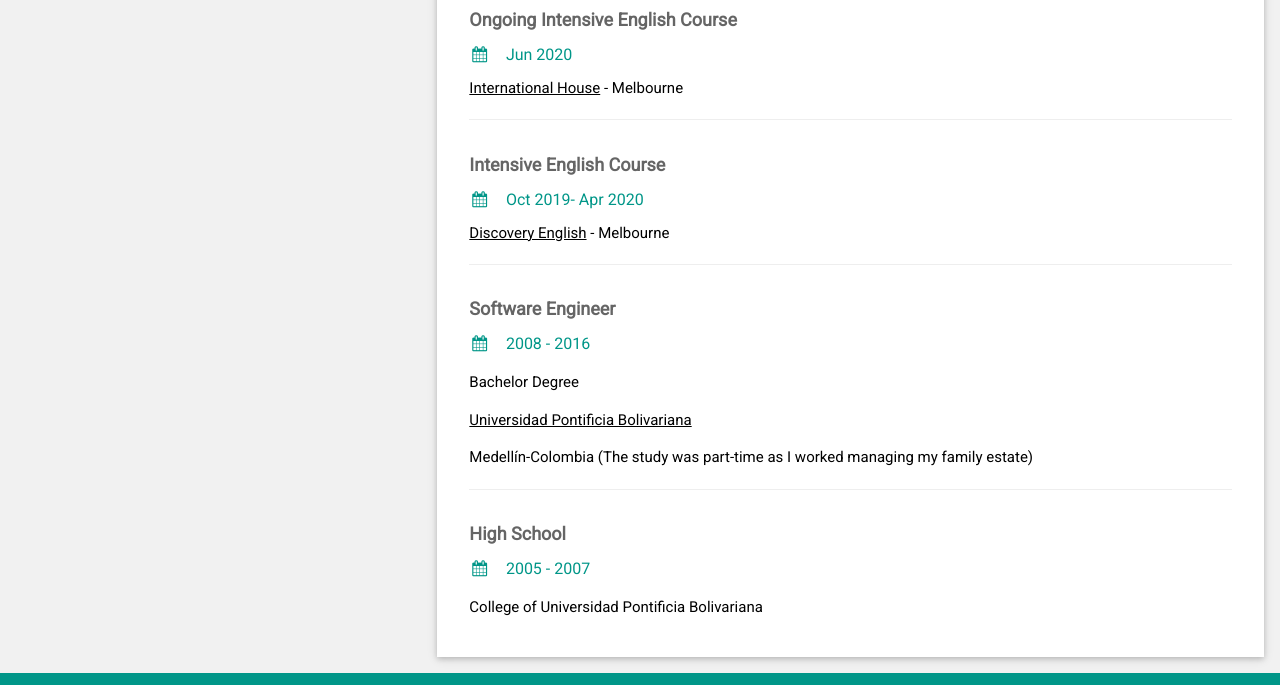
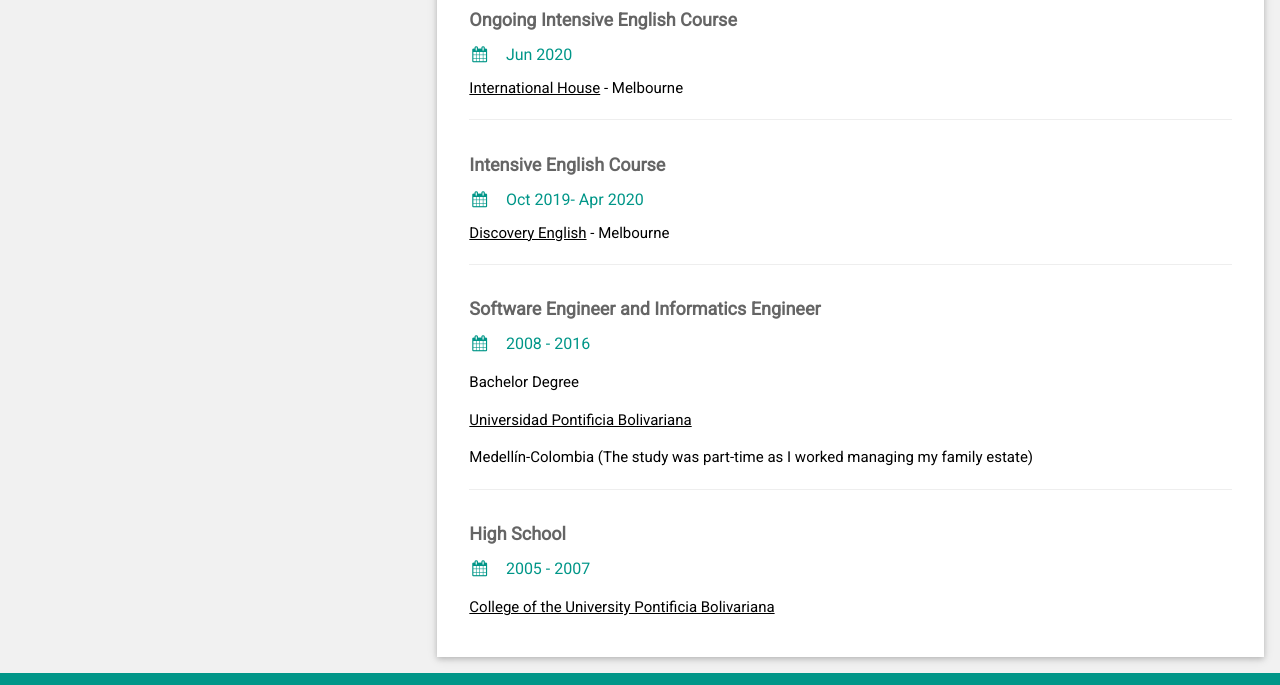
Before and after one commit to larfost/alexander, a plain HTML site: page index.html in a window 1280 px wide. Shown: the part 2249-2934 px from the top of the page. Drawn offline with nearby package versions, Linux system fonts and the light colour scheme.

Commit message:
change of the content
It change the link of the College.
Specification of Bachelor Degree

```diff
--- a/index.html
+++ b/index.html
@@ -69,7 +69,7 @@ html,body,h1,h2,h3,h4,h5,h6 {font-family: "Roboto", sans-serif}
           </div>
           <p>French</p>
           <div class="w3-light-grey w3-round-xlarge">
-            <div class="w3-round-xlarge w3-teal" style="height:24px;width:30%"></div>
+            <div class="w3-round-xlarge w3-teal" style="height:24px;width:15%"></div>
           </div>
           <br>
         </div>
@@ -196,7 +196,7 @@ html,body,h1,h2,h3,h4,h5,h6 {font-family: "Roboto", sans-serif}
             <hr>
           </div>
         <div class="w3-container">
-          <h5 class="w3-opacity"><b>Software Engineer </b></h5>
+          <h5 class="w3-opacity"><b>Software Engineer and Informatics Engineer</b></h5>
           <h6 class="w3-text-teal"><i class="fa fa-calendar fa-fw w3-margin-right"></i>2008 - 2016</h6>
           <p>Bachelor Degree</p>
           <p><a href="https://www.upb.edu.co/es/home">Universidad Pontificia Bolivariana </a></p>
@@ -206,7 +206,7 @@ html,body,h1,h2,h3,h4,h5,h6 {font-family: "Roboto", sans-serif}
         <div class="w3-container">
           <h5 class="w3-opacity"><b>High School</b></h5>
           <h6 class="w3-text-teal"><i class="fa fa-calendar fa-fw w3-margin-right"></i>2005 - 2007</h6>
-          <p>College of Universidad Pontificia Bolivariana </p>
+          <p><a href="https://www.upb.edu.co/es/colegio">College of the University Pontificia Bolivariana</a> </p>
           <br>
         </div>
       </div>
```
